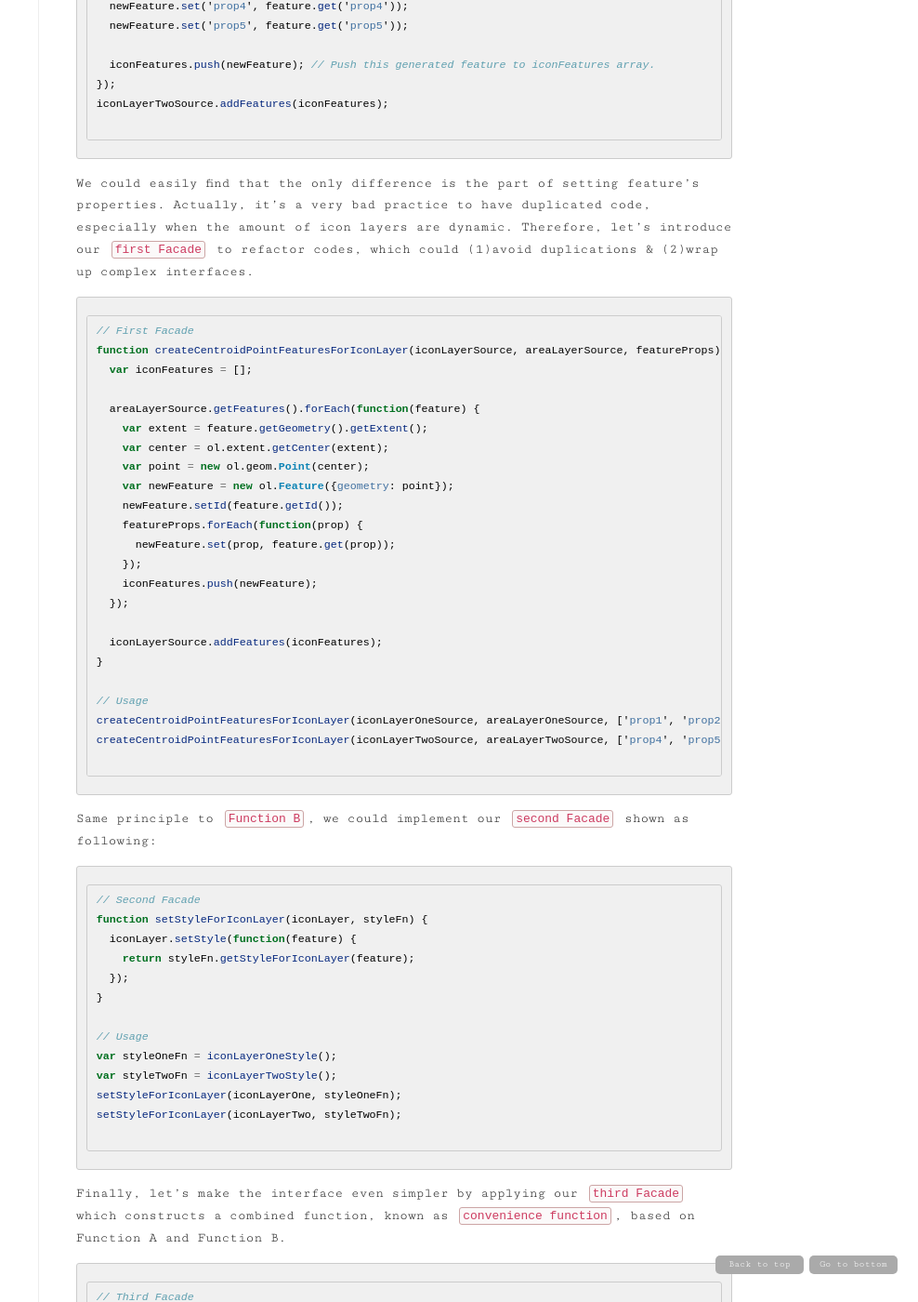
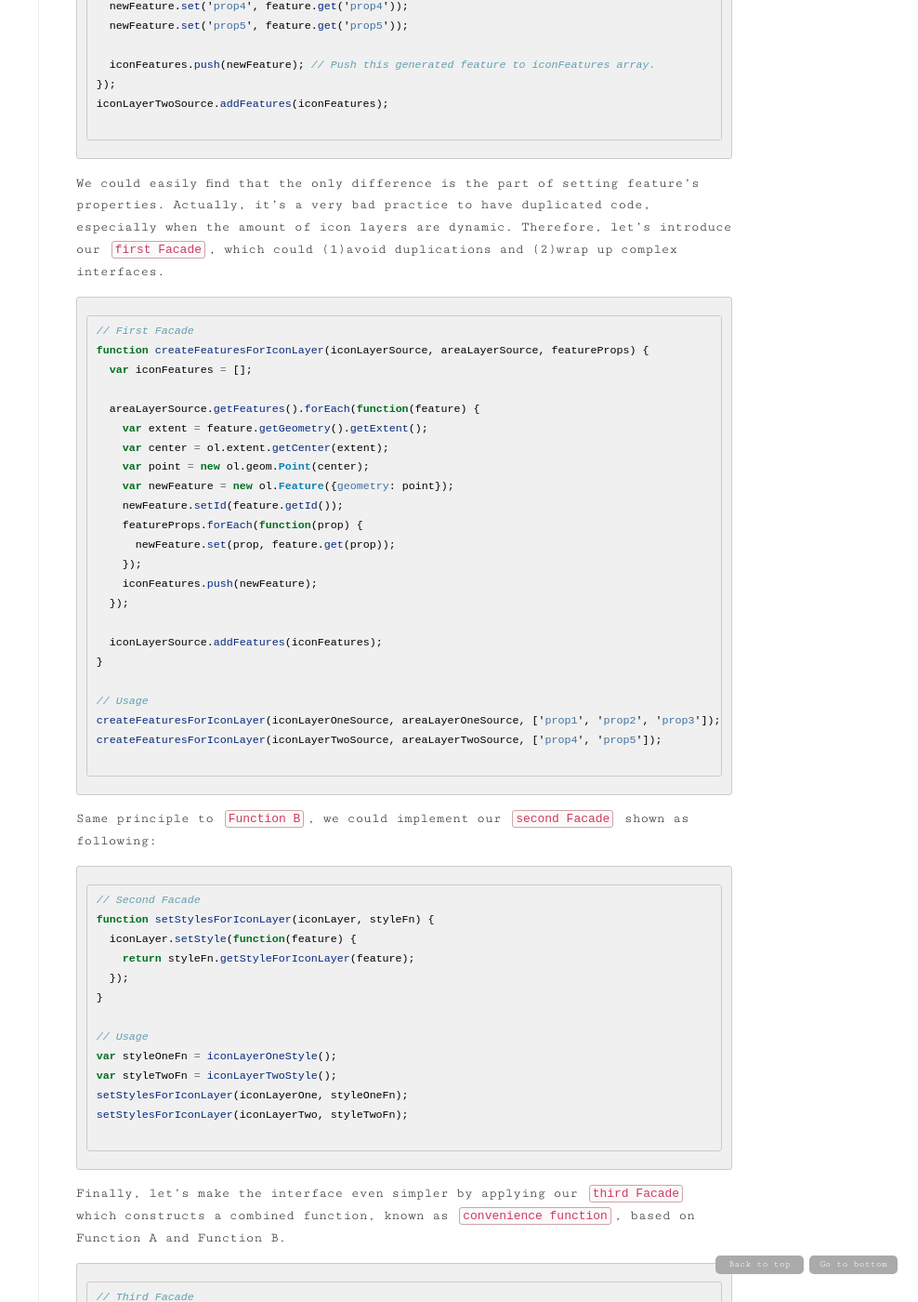
Before and after one commit to crabcanon/crabcanon.github.com, a Jekyll site: the page built from _posts/2017-06-13-javascript-design-pattern-facade.md, in a window 1280 px wide and 1400 px high, scrolled down 2428 px. Shown: the whole window at 93% size, without its empty margins (292-1280 px from the left). Built offline with Jekyll 4.4.1, drawn with Linux system fonts in a browser that asks for light colours; emoji names are drawn with the system emoji font; some of the changed text lies outside the part shown.

Commit message:
Update blog

````diff
--- a/_posts/2017-06-13-javascript-design-pattern-facade.md
+++ b/_posts/2017-06-13-javascript-design-pattern-facade.md
@@ -92,11 +92,11 @@ iconLayerTwoSource.addFeatures(iconFeatures);
 
 ```
 
-We could easily find that the only difference is the part of setting feature's properties. Actually, it's a very bad practice to have duplicated code, especially when the amount of icon layers are dynamic. Therefore, let's introduce our `first Facade` to refactor codes, which could (1)avoid duplications & (2)wrap up complex interfaces.
+We could easily find that the only difference is the part of setting feature's properties. Actually, it's a very bad practice to have duplicated code, especially when the amount of icon layers are dynamic. Therefore, let's introduce our `first Facade`, which could (1)avoid duplications and (2)wrap up complex interfaces.
 
 ```javascript
 // First Facade
-function createCentroidPointFeaturesForIconLayer(iconLayerSource, areaLayerSource, featureProps) {
+function createFeaturesForIconLayer(iconLayerSource, areaLayerSource, featureProps) {
   var iconFeatures = [];
 
   areaLayerSource.getFeatures().forEach(function(feature) {
@@ -115,8 +115,8 @@ function createCentroidPointFeaturesForIconLayer(iconLayerSource, areaLayerSourc
 }
 
 // Usage
-createCentroidPointFeaturesForIconLayer(iconLayerOneSource, areaLayerOneSource, ['prop1', 'prop2', 'prop3']);
-createCentroidPointFeaturesForIconLayer(iconLayerTwoSource, areaLayerTwoSource, ['prop4', 'prop5']);
+createFeaturesForIconLayer(iconLayerOneSource, areaLayerOneSource, ['prop1', 'prop2', 'prop3']);
+createFeaturesForIconLayer(iconLayerTwoSource, areaLayerTwoSource, ['prop4', 'prop5']);
 
 ```
 
@@ -124,7 +124,7 @@ Same principle to `Function B`, we could implement our `second Facade` shown as
 
 ```javascript
 // Second Facade
-function setStyleForIconLayer(iconLayer, styleFn) {
+function setStylesForIconLayer(iconLayer, styleFn) {
   iconLayer.setStyle(function(feature) {
     return styleFn.getStyleForIconLayer(feature);
   });
@@ -133,8 +133,8 @@ function setStyleForIconLayer(iconLayer, styleFn) {
 // Usage
 var styleOneFn = iconLayerOneStyle();
 var styleTwoFn = iconLayerTwoStyle();
-setStyleForIconLayer(iconLayerOne, styleOneFn);
-setStyleForIconLayer(iconLayerTwo, styleTwoFn);
+setStylesForIconLayer(iconLayerOne, styleOneFn);
+setStylesForIconLayer(iconLayerTwo, styleTwoFn);
 
 ```
 
@@ -146,8 +146,8 @@ function constructIconLayer(iconLayer, areaLayer, iconFeatureProps, styleFn) {
   var iconLayerSource = iconLayer.getSource().getSource();
   var areaLayerSource = areaLayer.getSource();
 
-  createCentroidPointFeaturesForIconLayer(iconLayerSource, areaLayerSource, iconFeatureProps);
-  setStyleForIconLayer(iconLayer, styleFn);
+  createFeaturesForIconLayer(iconLayerSource, areaLayerSource, iconFeatureProps);
+  setStylesForIconLayer(iconLayer, styleFn);
 }
 
 // Usage
````
